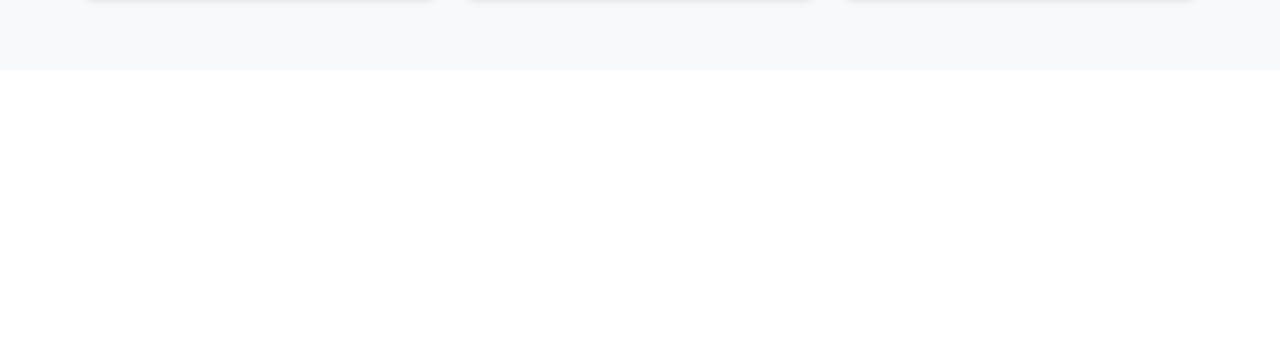
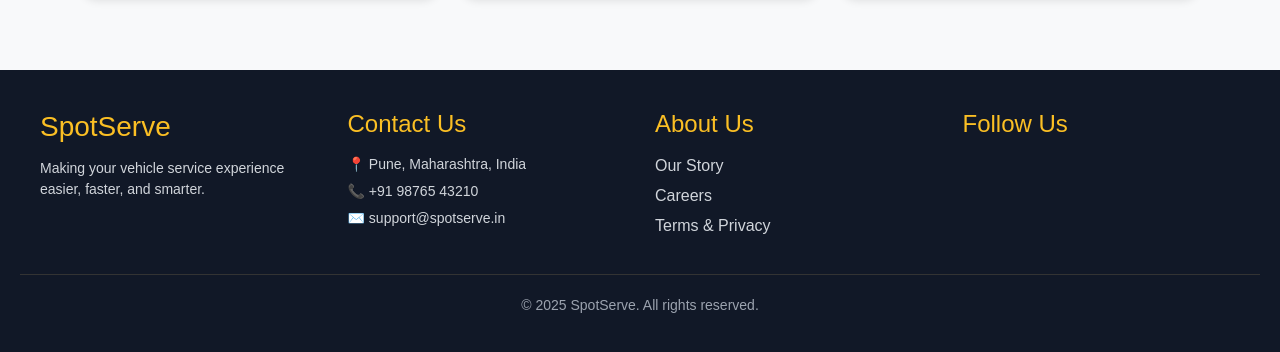
Before and after one commit to VijayPatil2411/SpotServe, a React (Create React App) app in the folder Frontend/spot-serve/: page / in a window 1280 px wide. Shown: the part 1477-1829 px from the top of the page. Before the commit the page ends 1547 px from the top, so only its background shows below. Built offline with nearby package versions, Linux system fonts and the light colour scheme.

Commit message:
Footer added

```diff
--- /dev/null
+++ b/Frontend/spot-serve/src/components/Footer/Footer.css
@@ -0,0 +1,76 @@
+.footer {
+  background-color: #111827;
+  color: #fff;
+  padding: 40px 20px;
+  font-family: "Poppins", sans-serif;
+}
+
+.footer-container {
+  display: grid;
+  grid-template-columns: repeat(auto-fit, minmax(220px, 1fr));
+  gap: 30px;
+  max-width: 1200px;
+  margin: auto;
+}
+
+.footer-section h3,
+.footer-section h4 {
+  color: #fbbf24;
+  margin-bottom: 15px;
+}
+
+.footer-section p {
+  margin: 6px 0;
+  font-size: 14px;
+  color: #d1d5db;
+}
+
+.footer-section ul {
+  list-style: none;
+  padding: 0;
+}
+
+.footer-section ul li {
+  margin: 6px 0;
+}
+
+.footer-section ul li a {
+  color: #d1d5db;
+  text-decoration: none;
+  transition: color 0.3s;
+}
+
+.footer-section ul li a:hover {
+  color: #fbbf24;
+}
+
+.social-icons a {
+  color: #d1d5db;
+  font-size: 20px;
+  margin-right: 10px;
+  transition: color 0.3s;
+}
+
+.social-icons a:hover {
+  color: #fbbf24;
+}
+
+.footer-bottom {
+  text-align: center;
+  padding-top: 20px;
+  border-top: 1px solid #333;
+  margin-top: 20px;
+  font-size: 14px;
+  color: #9ca3af;
+}
+
+@media (max-width: 768px) {
+  .footer-container {
+    grid-template-columns: 1fr;
+    text-align: center;
+  }
+
+  .social-icons a {
+    margin: 0 8px;
+  }
+}
--- /dev/null
+++ b/Frontend/spot-serve/src/components/Footer/Footer.jsx
@@ -0,0 +1,47 @@
+import React from "react";
+import "./Footer.css";
+
+const Footer = () => {
+  return (
+    <footer className="footer">
+      <div className="footer-container">
+        <div className="footer-section company">
+          <h3>SpotServe</h3>
+          <p>Making your vehicle service experience easier, faster, and smarter.</p>
+        </div>
+
+        <div className="footer-section">
+          <h4>Contact Us</h4>
+          <p>📍 Pune, Maharashtra, India</p>
+          <p>📞 +91 98765 43210</p>
+          <p>✉️ support@spotserve.in</p>
+        </div>
+
+        <div className="footer-section">
+          <h4>About Us</h4>
+          <ul>
+            <li><a href="#">Our Story</a></li>
+            <li><a href="#">Careers</a></li>
+            <li><a href="#">Terms & Privacy</a></li>
+          </ul>
+        </div>
+
+        <div className="footer-section">
+          <h4>Follow Us</h4>
+          <div className="social-icons">
+            <a href="#"><i className="bi bi-facebook"></i></a>
+            <a href="#"><i className="bi bi-twitter"></i></a>
+            <a href="#"><i className="bi bi-instagram"></i></a>
+            <a href="#"><i className="bi bi-linkedin"></i></a>
+          </div>
+        </div>
+      </div>
+
+      <div className="footer-bottom">
+        <p>© {new Date().getFullYear()} SpotServe. All rights reserved.</p>
+      </div>
+    </footer>
+  );
+};
+
+export default Footer;
--- a/Frontend/spot-serve/src/pages/Home/Home.jsx
+++ b/Frontend/spot-serve/src/pages/Home/Home.jsx
@@ -1,6 +1,7 @@
 import React from "react";
 import "./Home.css";
 import Navbar from "../../components/Navbar/Navbar";
+import Footer from "../../components/Footer/Footer";
 import { Container, Row, Col, Button } from "react-bootstrap";
 
 const Home = () => {
@@ -87,7 +88,10 @@
         </Container>
       </section>
     </div>
+    <Footer />
     </>
+
+
   );
 };
 
```
